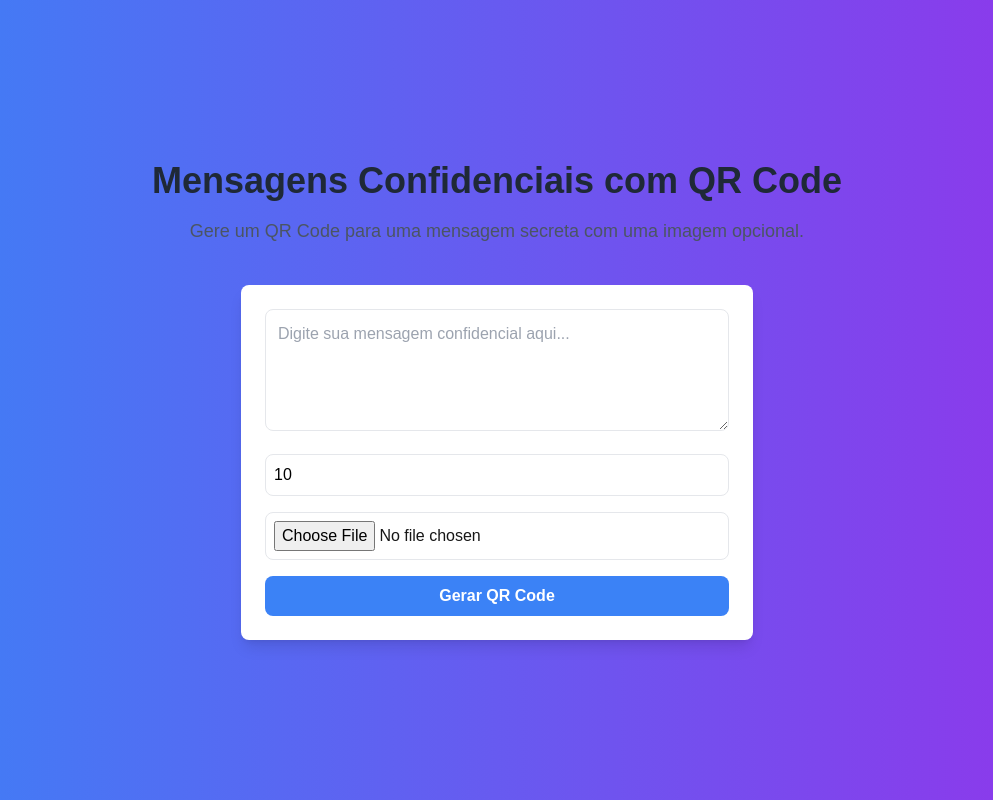
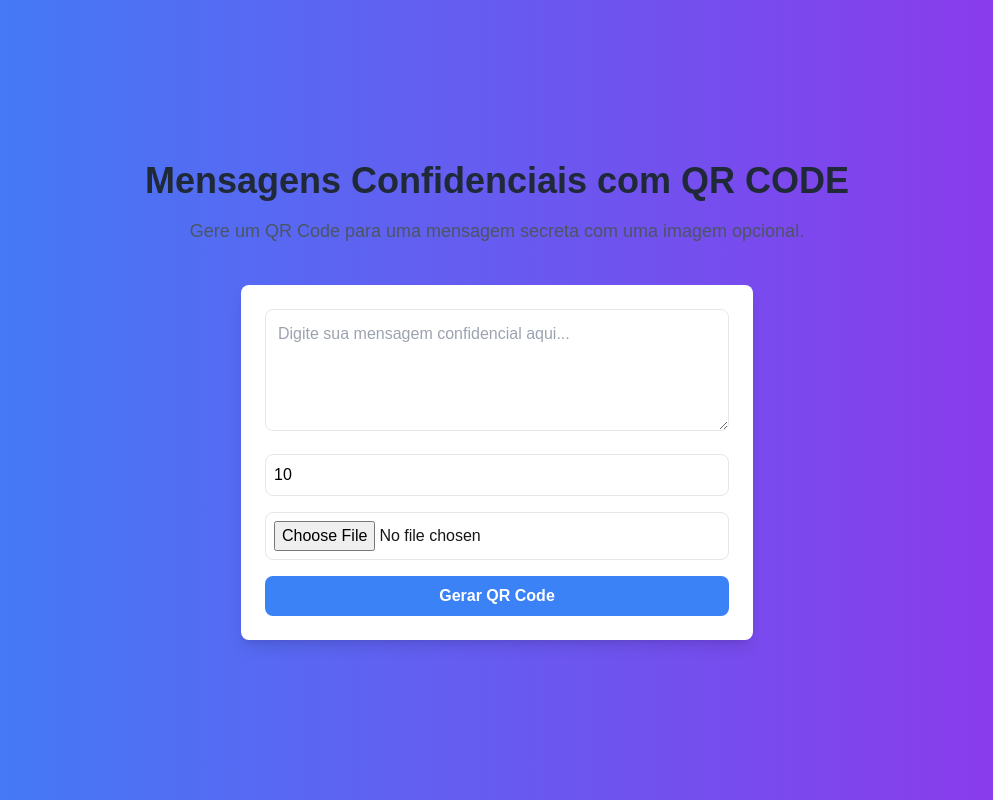
Before and after one commit to brunomaffei/qrtext, a Next.js app: page / in a window 1280 px wide. Shown: the whole page, without its empty margins (143-1136 px from the left). Built offline with nearby package versions, Linux system fonts and the light colour scheme.

Commit message:
Refactor page title to use uppercase "QR CODE"

```diff
--- a/src/app/page.tsx
+++ b/src/app/page.tsx
@@ -65,7 +65,7 @@ export default function Home() {
     <div className="min-h-screen flex flex-col items-center justify-center bg-gradient-to-r from-blue-500 to-purple-600">
       <header className="mb-10 text-center">
         <h1 className="text-4xl font-bold text-gray-800 mb-4">
-          Mensagens Confidenciais com QR Code
+          Mensagens Confidenciais com QR CODE
         </h1>
         <p className="text-gray-600 text-lg">
           Gere um QR Code para uma mensagem secreta com uma imagem opcional.
```
